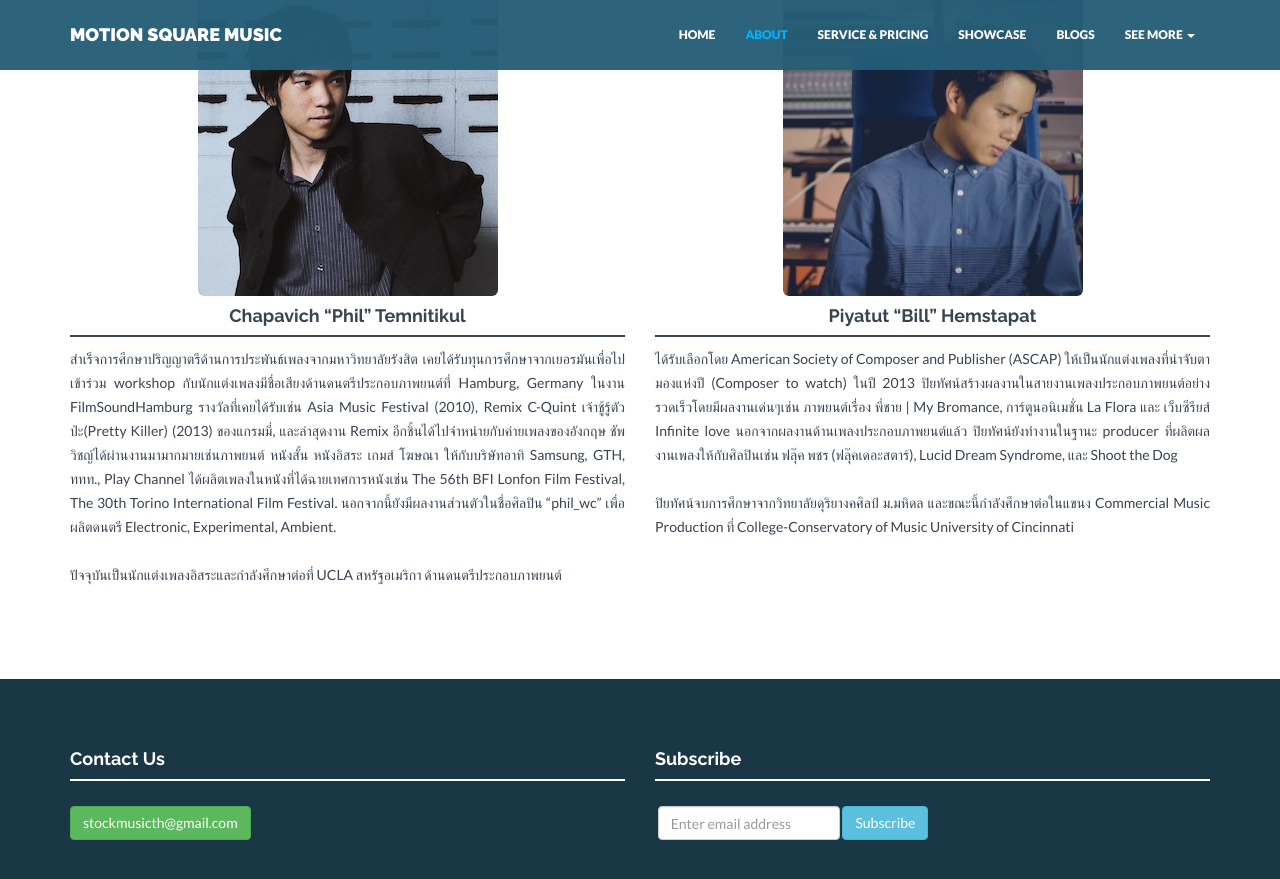
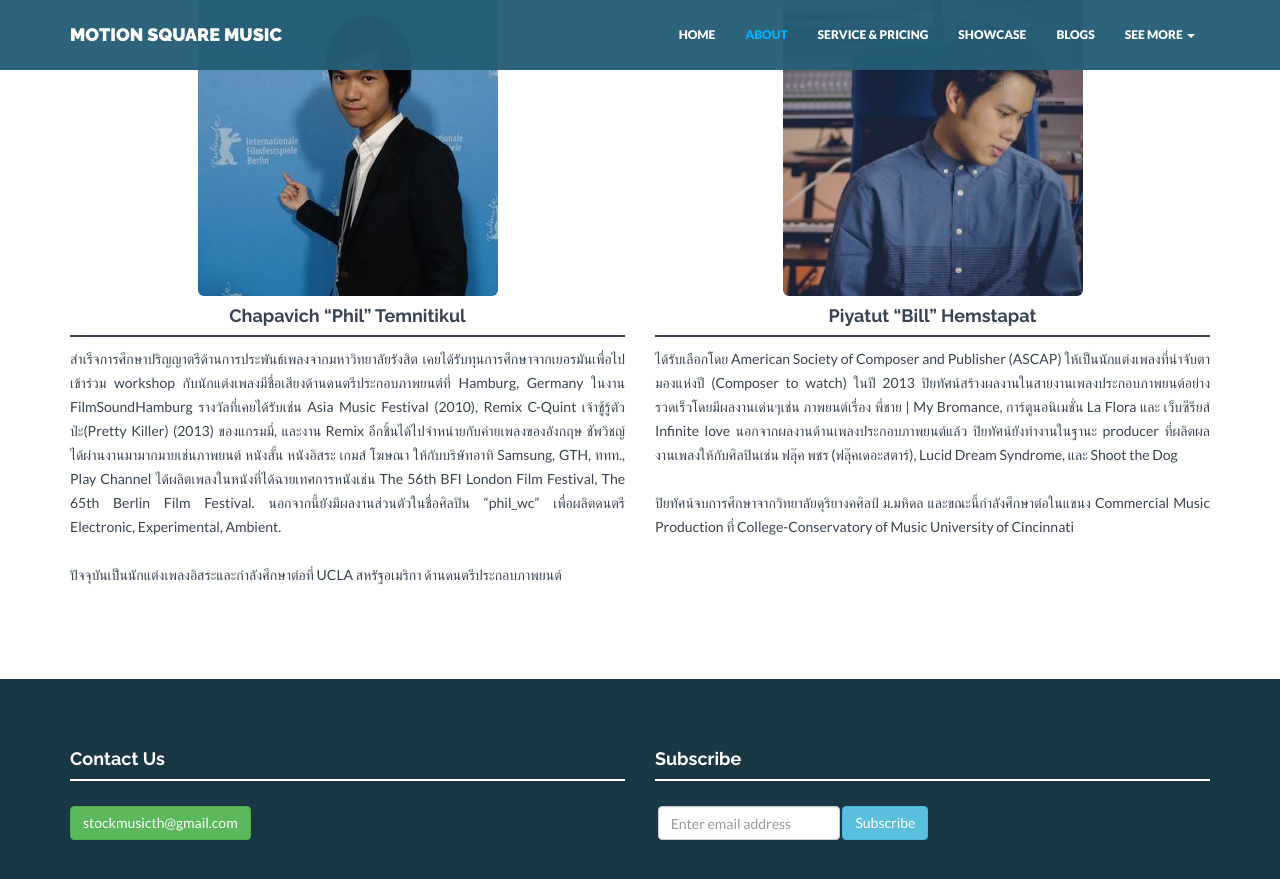
Before and after one commit to motionsquaremusic/motionsquaremusic.github.io, a Jekyll site: the page built from about/index.html, in a window 1280 px wide and 900 px high, scrolled down 909 px. Shown: the top 879 px of the window. Built offline with Jekyll 4.4.1, drawn with Linux system fonts in a browser that asks for light colours; nearby versions of some CDN libraries; comment, search, counter and statistics services are not loaded.

Commit message:
update about profile

```diff
--- a/about/index.html
+++ b/about/index.html
@@ -43,7 +43,7 @@ active: about
         <h3 class="mb">MEET OUR TEAM</h3>
         <div class="composerItem col-lg-6 col-md-6 col-sm-12 col-xs-12">
             <div class="he-wrap tpl6">
-                <img class="img-rounded" width="300px" src="{{"/assets/img/team/phil_aboutpg.jpg" | prepend: site.url}}" alt="">
+                <img class="img-rounded" width="300px" src="{{"/assets/img/team/phil_aboutpg2.jpg" | prepend: site.url}}" alt="">
 
                 <div class="he-view">
                     <div class="bg a0" data-animate="fadeIn">
@@ -57,10 +57,9 @@ active: about
                 เคยได้รับทุนการศึกษาจากเยอรมันเพื่อไปเข้าร่วม workshop
                 กับนักแต่งเพลงมีชื่อเสียงด้านดนตรีประกอบภาพยนต์ที่ Hamburg, Germany ในงาน FilmSoundHamburg
                 รางวัลที่เคยได้รับเช่น Asia Music Festival (2010), Remix C-Quint เจ้าชู้รู้ตัวป่ะ(Pretty Killer) (2013)
-                ของแกรมมี่, และล่าสุดงาน Remix อีกชิ้นได้ไปจำหน่ายกับค่ายเพลงของอังกฤษ
+                ของแกรมมี่, และงาน Remix อีกชิ้นได้ไปจำหน่ายกับค่ายเพลงของอังกฤษ
                 ชัพวิชญ์ได้ผ่านงานมามากมายเช่นภาพยนต์ หนังสั้น หนังอิสระ เกมส์ โฆษณา ให้กับบริษัทอาทิ Samsung, GTH,
-                ททท., Play Channel ได้ผลิตเพลงในหนังที่ได้ฉายเทศการหนังเช่น The 56th BFI Lonfon Film Festival, The 30th
-                Torino International Film Festival. นอกจากนี้ยังมีผลงานส่วนตัวในชื่อศิลปิน “phil_wc” เพื่อผลิตดนตรี
+                ททท., Play Channel ได้ผลิตเพลงในหนังที่ได้ฉายเทศการหนังเช่น The 56th BFI London Film Festival, The 65th Berlin Film Festival. นอกจากนี้ยังมีผลงานส่วนตัวในชื่อศิลปิน “phil_wc” เพื่อผลิตดนตรี
                 Electronic, Experimental, Ambient.
                 <br><br>
                 ปัจจุบันเป็นนักแต่งเพลงอิสระและกำลังศึกษาต่อที่ UCLA สหรัฐอเมริกา ด้านดนตรีประกอบภาพยนต์</p>
```
Also changed, not shown: assets/img/team/phil_aboutpg2.jpg (added).
